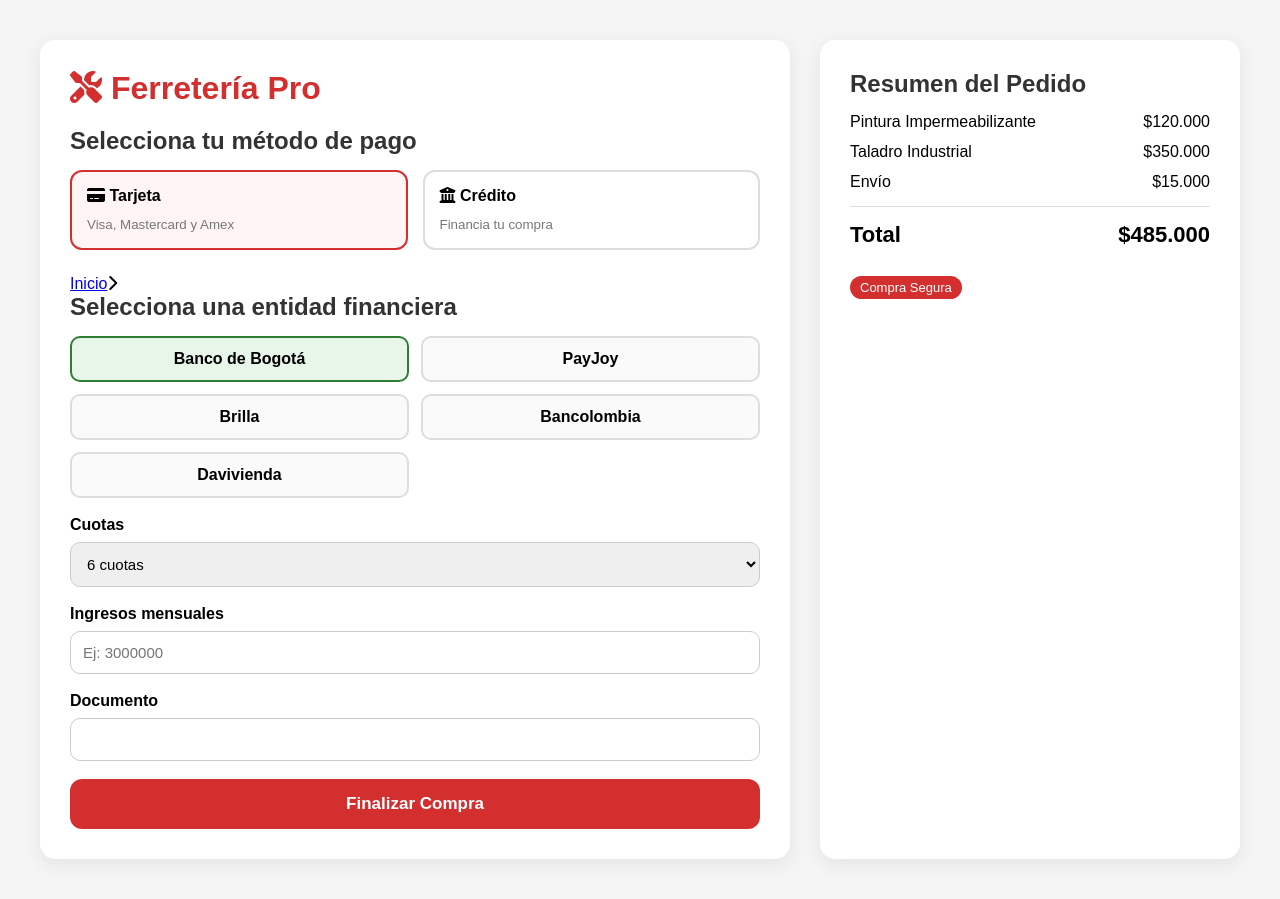
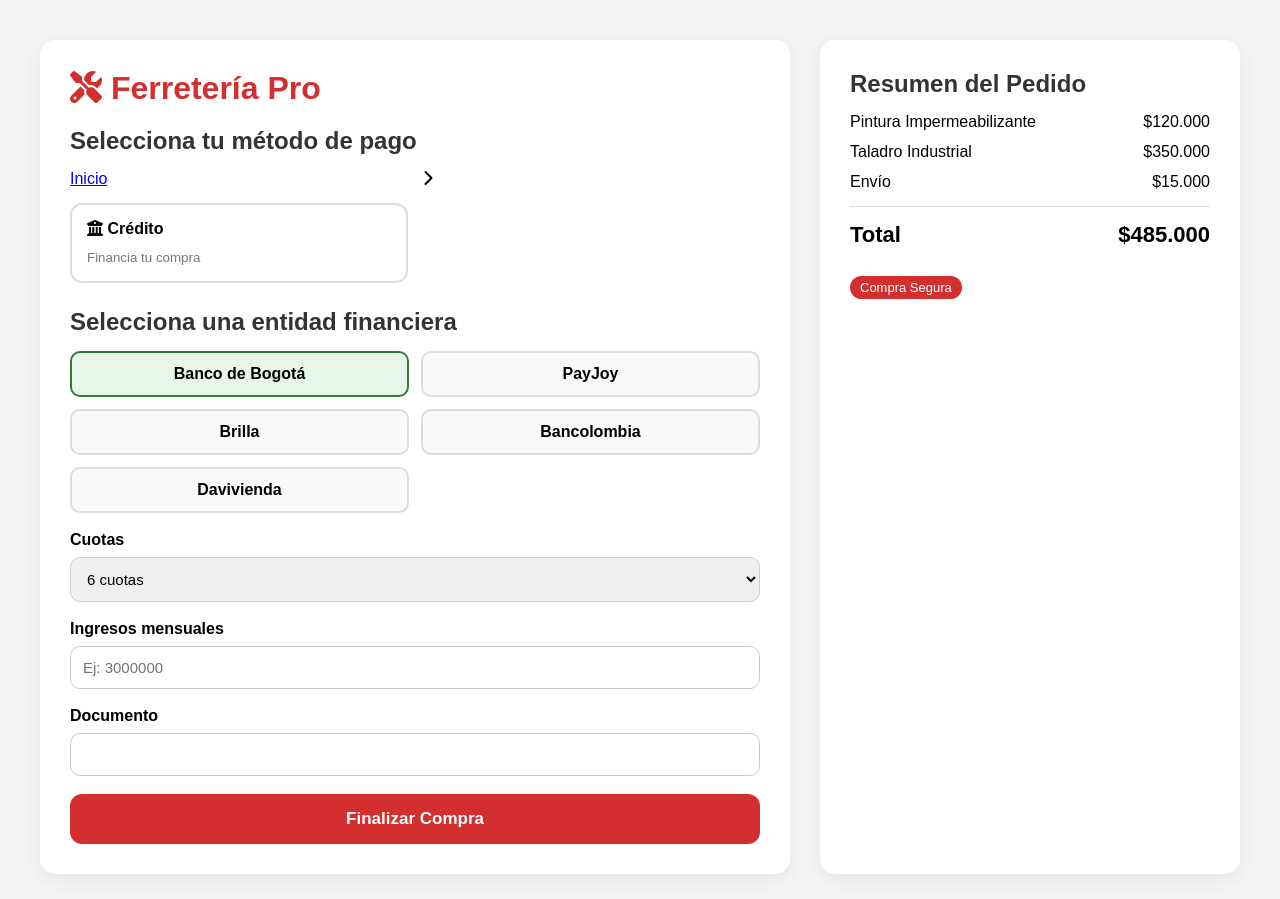
Before and after one commit to curvelo46/ferreteria-pro, a Flask app: page /creditos in a window 1280 px wide. Shown: the top 899 px of the page. Before the commit the page ends 869 px from the top, so only its background shows below. Run offline with Flask 3, Linux system fonts and the light colour scheme.

Commit message:
Update Creditos.html

```diff
--- a/templates/blogs/Creditos.html
+++ b/templates/blogs/Creditos.html
@@ -242,10 +242,8 @@ small{
 
         <div class="metodos-pago">
 
-            <div class="metodo active" onclick="seleccionarMetodo('tarjeta', this)">
-                <h3><i class="fa-solid fa-credit-card"></i> Tarjeta</h3>
-                <small>Visa, Mastercard y Amex</small>
-            </div>
+             <a  id="pagoTarjeta" href="/">Inicio</a><i class="fas fa-chevron-right"></i>
+
 
             <div class="metodo" onclick="seleccionarMetodo('credito', this)">
                 <h3><i class="fa-solid fa-building-columns"></i> Crédito</h3>
@@ -255,7 +253,7 @@ small{
         </div>
 
 
-          <a  id="pagoTarjeta" href="/">Inicio</a><i class="fas fa-chevron-right"></i>
+
 
 
 
```
